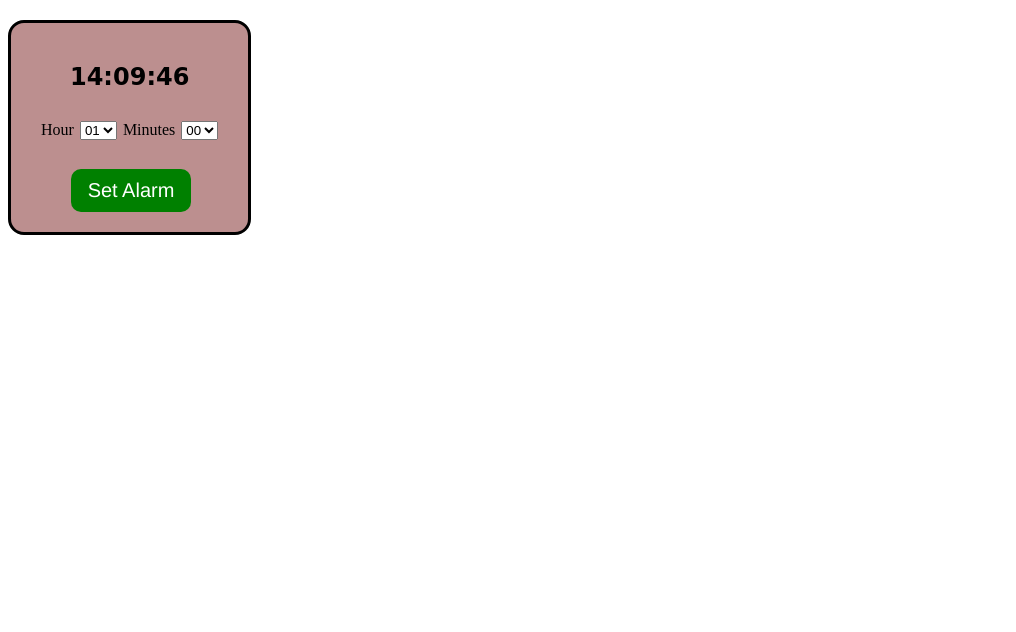
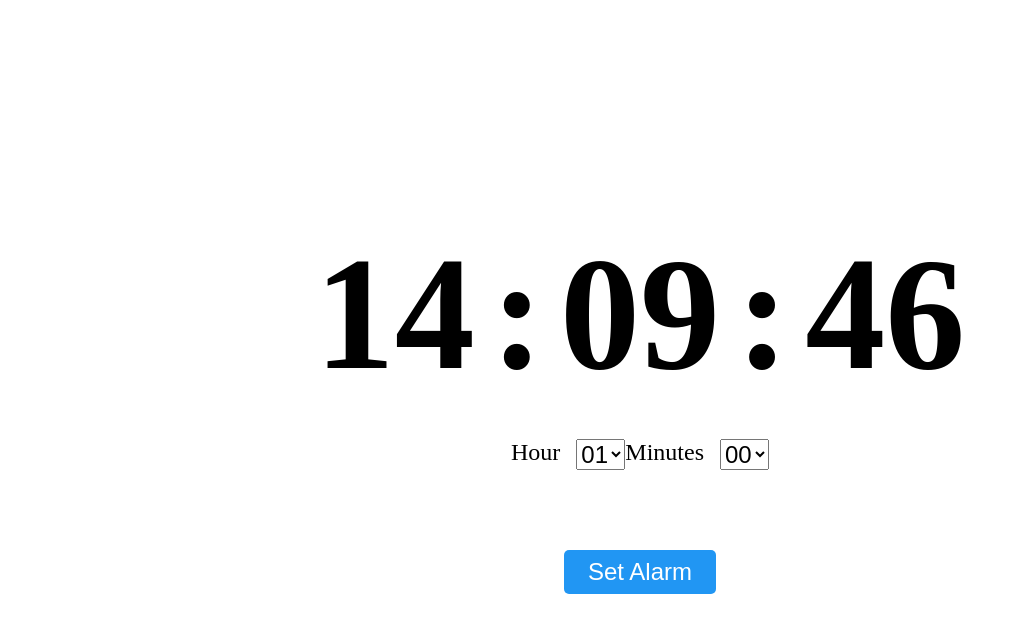
Before and after one commit to Techsations/alarm-clock, a plain HTML site: page index.html in a window 1280 px wide. Shown: the whole page, without its empty margins (0-1016 px from the left). Drawn offline with Linux system fonts and the light colour scheme.

Commit message:
I styled the alarm interface

```diff
--- a/alarm.css
+++ b/alarm.css
@@ -1,41 +1,57 @@
-.container{
-    border: 3px solid black;
-    width: fit-content;
-    padding: 20px;
-    margin-top: 20px;
-    /* margin-left: 600px; */
-    background-color: rosybrown;
-    border-radius: 16px;
+.container {
+    display: flex;
+    flex-direction: column;
+    align-items: center;
+    justify-content: center;
+    height: 100vh;
 }
-.big-con{
+
+.big-con {
     display: flex;
-    justify-content: center;
-    font-family: cursive;
-    color: black;
+    align-items: center;
 }
-.alarm-div{
+
+.big-con h2 {
+    font-size: 10rem;
+    font-weight: bold;
+    margin: 0 0.5rem;
+}
+
+.alarm-div {
     display: flex;
-    justify-content: center;
-    padding: 10px;
+    margin-top: 2rem;
 }
-#set-Alarm{
+
+.alarm-div div {
+    font-size: 1.5rem;
+    margin-right: 1rem;
+}
+
+.alarm-div select {
+    font-size: 1.5rem;
+}
+
+#set-Alarm {
+    margin-top: 2rem;
+    font-size: 2rem;
     text-align: center;
 }
-.alarm-btn{
-    font-family: 'Franklin Gothic Medium', 'Arial Narrow', Arial, sans-serif;
-    font-size: 20px;
-    margin-left: 40px;
-    width: 120px;
-    border-radius: 10px;
+
+.alarm-btn {
+    font-size: 1.5rem;
+    padding: 0.5rem 1.5rem;
+    margin-top: 1rem;
+    background-color: #2196f3;
+    color: white;
     border: none;
-    background-color: green;
-    color: white;
-    padding: 10px;
+    border-radius: 5px;
+    cursor: pointer;
 }
-#alarmHour,
-#alarmMinutes{
-   margin-left: 6px;
+
+.alarm-btn:hover {
+    background-color: #0c7cd5;
 }
-.mn{
-    margin-left: 6px;
+
+audio {
+    display: none;
 }
```
